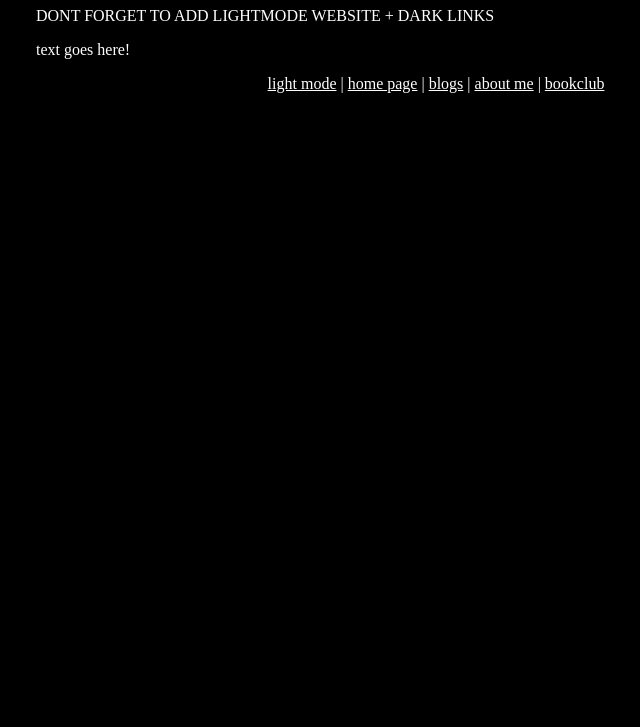
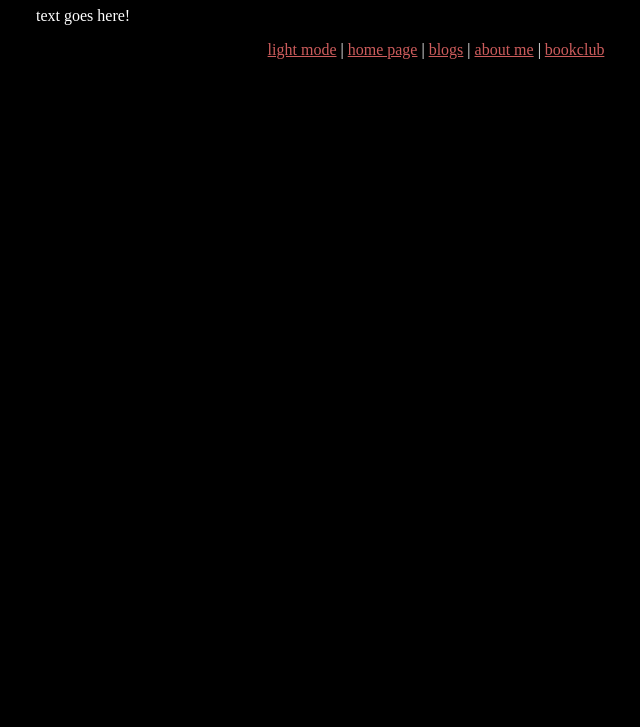
Before and after one commit to mkrutzler/mkrutzler.github.io, a plain HTML site: page dindex.html in a window 1280 px wide. Shown: the part 73-800 px from the top of the page, without its empty margins (204-844 px from the left). Drawn offline with Linux system fonts and the light colour scheme.

Commit message:
updated dark websites and light css

```diff
--- a/css/dark.css
+++ b/css/dark.css
@@ -13,5 +13,5 @@ text-align: center;
 }
 
 a {
-color: white;
+color: #cd5c5c;
 }
--- a/css/light.css
+++ b/css/light.css
@@ -1,3 +1,17 @@
+body {
+color: black;
+background: white;
+max-width: 800px;
+margin-left: auto;
+margin-right: auto;
+}
+
+h1, h2, h3, h4, h5, h6{
+
+text-align: center;
+
+}
+
 a {
-color: red
+color: red;
 }
--- a/dindex.html
+++ b/dindex.html
@@ -16,7 +16,6 @@
 <body>
 
 <h1>My Landing Page</h1>
-DONT FORGET TO ADD LIGHTMODE WEBSITE + DARK LINKS
 
 <p>text goes here!</p>
 
@@ -26,7 +25,7 @@ DONT FORGET TO ADD LIGHTMODE WEBSITE + DARK LINKS
 
 
 <p><center>
-<a href="index.html">light mode</a> | <a href="index.html">home page</a> | <a href="blogs.html">blogs</a> | <a href="about.html">about me</a> | <a href="bookclub.html">bookclub</a>
+<a href="index.html">light mode</a> | <a href="dindex.html">home page</a> | <a href="dblogs.html">blogs</a> | <a href="dabout.html">about me</a> | <a href="dbookclub.html">bookclub</a>
 </center></p>
 
 </body> </html>
```
Also changed, not shown: dtemplate.html (+1 -1 lines).
